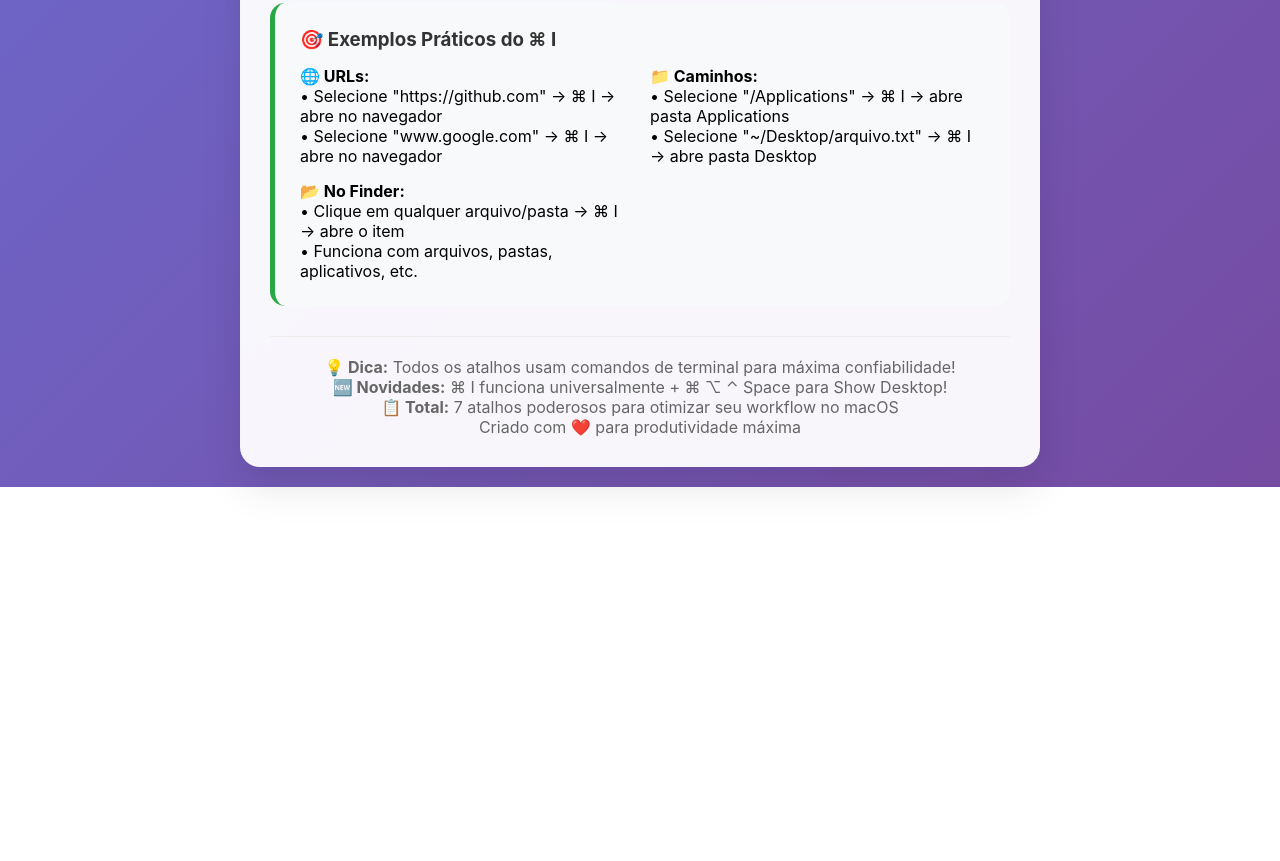
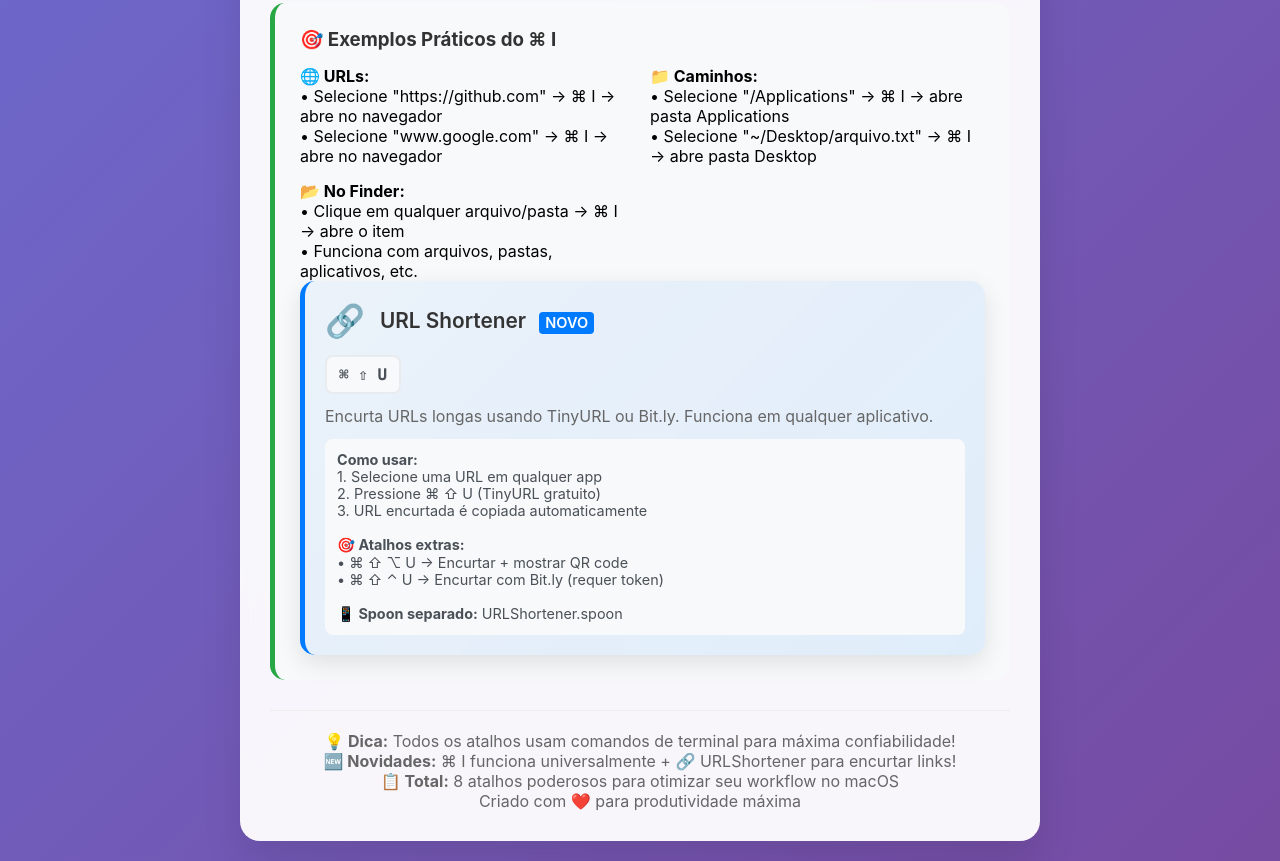
Before and after one commit to miranda-rodrigo/macOS-useful-automations-hammerspoon, a plain HTML site: page docs/spoons_cheat_sheet.html in a window 1280 px wide. Shown: the part 1780-2641 px from the top of the page. Before the commit the page ends 2267 px from the top, so only its background shows below. Drawn offline with Linux system fonts and the light colour scheme.

```diff
--- a/spoons_cheat_sheet.html
+++ b/docs/spoons_cheat_sheet.html
@@ -294,12 +294,33 @@
                     • Funciona com arquivos, pastas, aplicativos, etc.
                 </div>
             </div>
+
+            <div class="shortcut-card" style="border-left-color: #007bff; background: linear-gradient(135deg, rgba(0, 123, 255, 0.05), rgba(0, 123, 255, 0.1));">
+                <div class="shortcut-header">
+                    <div class="shortcut-icon">🔗</div>
+                    <div class="shortcut-title">URL Shortener <span style="background: #007bff; color: white; padding: 2px 6px; border-radius: 4px; font-size: 0.7em; margin-left: 8px;">NOVO</span></div>
+                </div>
+                <div class="shortcut-keys">⌘ ⇧ U</div>
+                <div class="shortcut-description">
+                    Encurta URLs longas usando TinyURL ou Bit.ly. Funciona em qualquer aplicativo.
+                </div>
+                <div class="shortcut-steps">
+                    <strong>Como usar:</strong><br>
+                    1. Selecione uma URL em qualquer app<br>
+                    2. Pressione ⌘ ⇧ U (TinyURL gratuito)<br>
+                    3. URL encurtada é copiada automaticamente<br>
+                    <br><strong>🎯 Atalhos extras:</strong><br>
+                    • ⌘ ⇧ ⌥ U → Encurtar + mostrar QR code<br>
+                    • ⌘ ⇧ ⌃ U → Encurtar com Bit.ly (requer token)<br>
+                    <br><strong>📱 Spoon separado:</strong> URLShortener.spoon
+                </div>
+            </div>
         </div>
 
         <div class="footer">
             <p><strong>💡 Dica:</strong> Todos os atalhos usam comandos de terminal para máxima confiabilidade!</p>
-            <p><strong>🆕 Novidades:</strong> ⌘ I funciona universalmente + ⌘ ⌥ ⌃ Space para Show Desktop!</p>
-            <p><strong>📋 Total:</strong> 7 atalhos poderosos para otimizar seu workflow no macOS</p>
+            <p><strong>🆕 Novidades:</strong> ⌘ I funciona universalmente + 🔗 URLShortener para encurtar links!</p>
+            <p><strong>📋 Total:</strong> 8 atalhos poderosos para otimizar seu workflow no macOS</p>
             <p>Criado com ❤️ para produtividade máxima</p>
         </div>
     </div>
```
Also changed, not shown: README.md, 6 other files.
